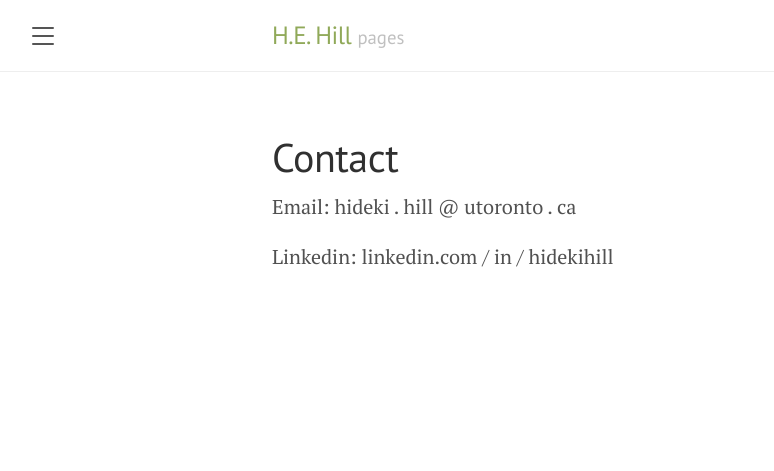
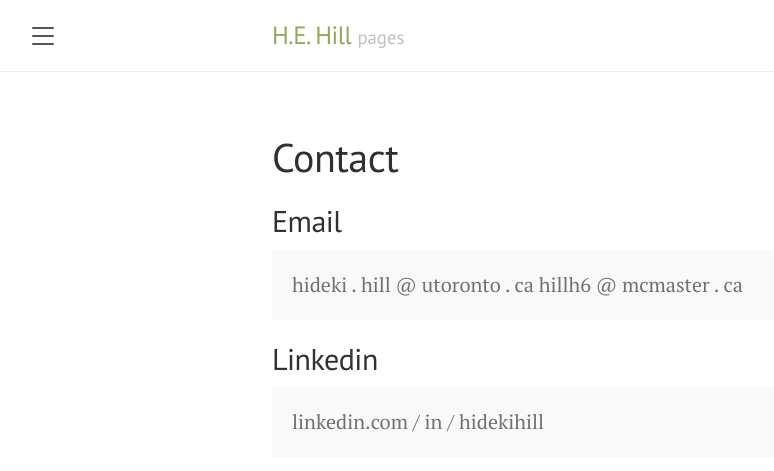
Before and after one commit to hidekihill/hidekihill.github.io, a Jekyll site: the page built from contact.md, in a window 1280 px wide. Shown: the top 471 px of the page, without its empty margins (8-782 px from the left). Built offline with Jekyll 4.4.1, drawn with Linux system fonts in a browser that asks for light colours.

Commit message:
Update contact.md

```diff
--- a/contact.md
+++ b/contact.md
@@ -3,6 +3,14 @@ layout: page
 title: Contact
 ---
 
-Email: hideki . hill @ utoronto . ca
+## Email
+<div class="message">
+  hideki . hill @ utoronto . ca
 
-Linkedin: linkedin.com / in / hidekihill
+  hillh6 @ mcmaster . ca
+</div>
+
+## Linkedin
+<div class="message">
+  linkedin.com / in / hidekihill
+</div>
```
